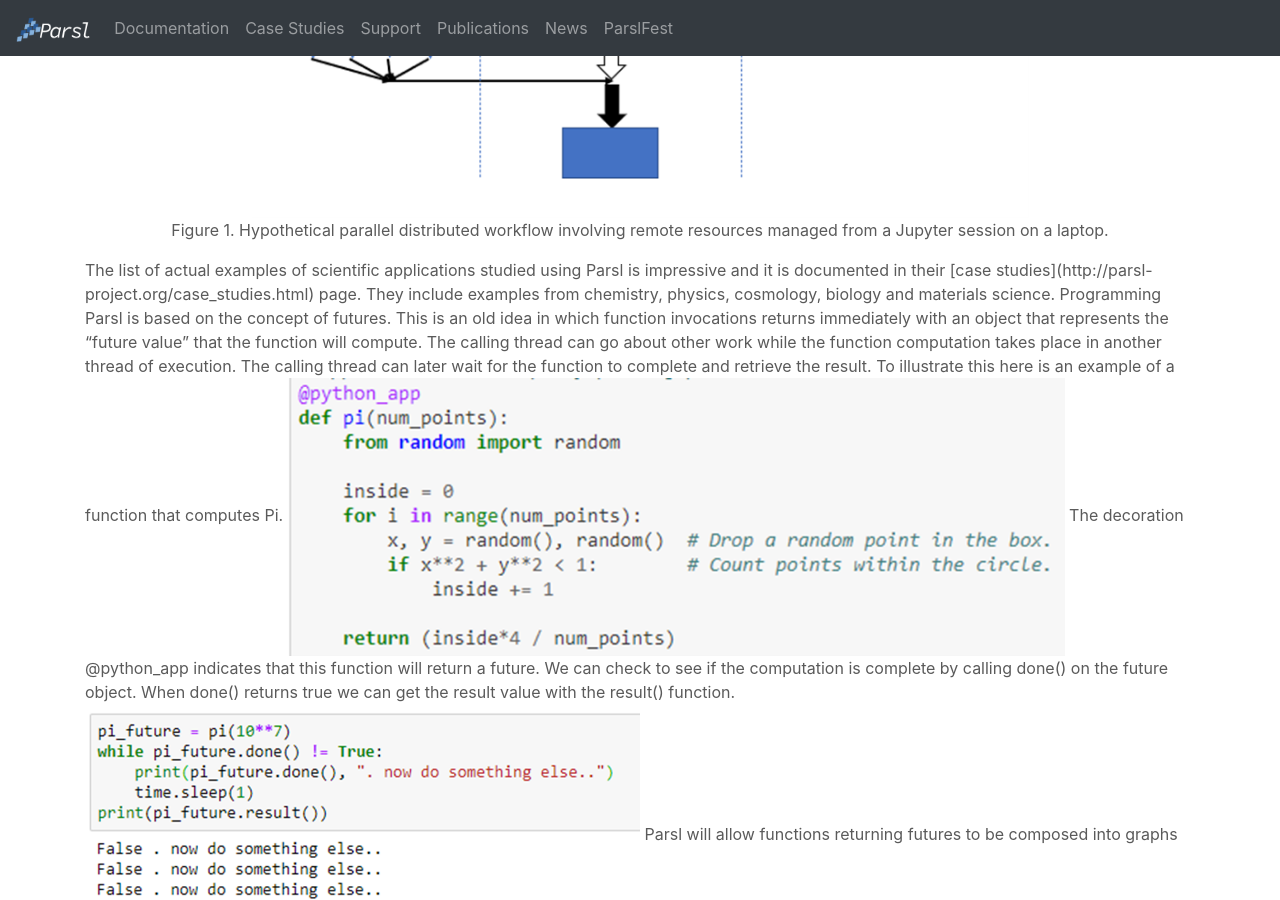
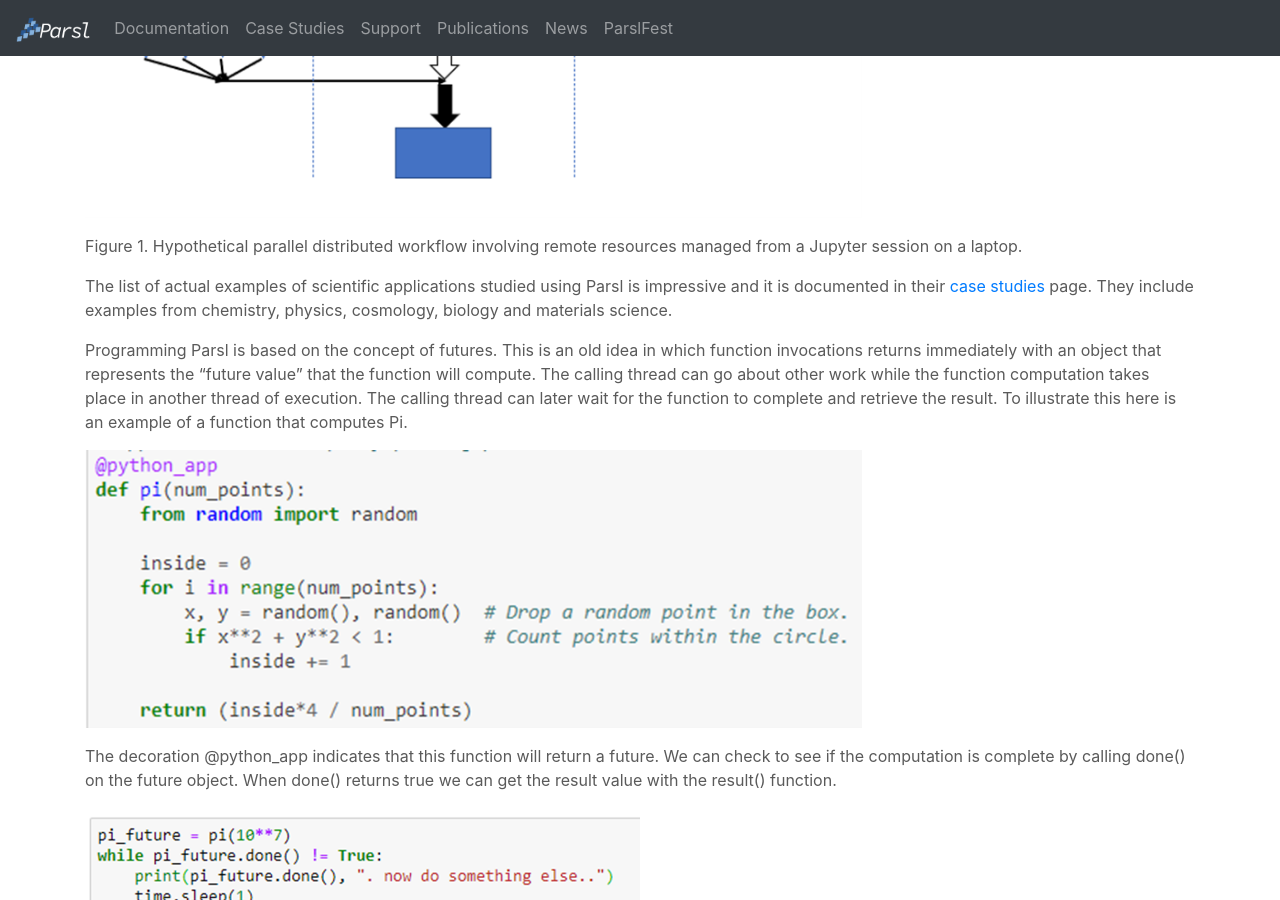
Before and after one commit to Parsl/parsl.github.io, a Jekyll site: the page built from _posts/2021-01-11-look-at-parsl-funcx.md, in a window 1280 px wide and 900 px high, scrolled down 777 px. Built offline with Jekyll 4.4.1, drawn with Linux system fonts in a browser that asks for light colours.

Commit message:
even simpler

```diff
--- a/_posts/2021-01-11-look-at-parsl-funcx.md
+++ b/_posts/2021-01-11-look-at-parsl-funcx.md
@@ -21,11 +21,10 @@
 As sketched in the diagram in Figure 1, you want the main thread of the workflow to be managed from a python Jupyter notebook
 session.  Parsl can do this.
 
-<center>
+
 <img src="/images/blog/2021-01-11/Picture1.png" width="70%" style="border:0px solid black;">
-<br>
+
 Figure 1.  Hypothetical parallel distributed workflow involving remote resources managed from a Jupyter session on a laptop.
-</center><P><P>
 
 The list of actual examples of scientific applications studied using Parsl is impressive and it is documented in their
 [case studies](http://parsl-project.org/case_studies.html) page.   They include examples from chemistry, physics, cosmology,
```
